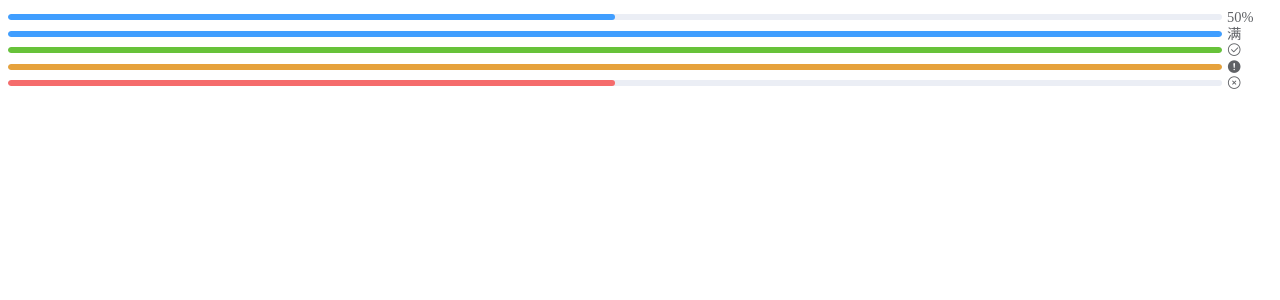
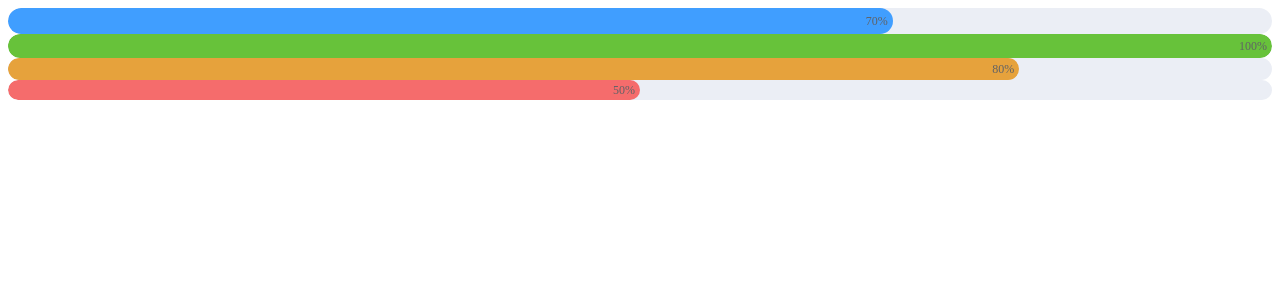
Before and after one commit to kingyeahwei/element_learning, a Vue app: page / in a window 1280 px wide. Shown: the top 300 px of the page. Built offline with nearby package versions, Linux system fonts and the light colour scheme.

Commit message:
progress 百分比内显

```diff
--- a/src/App.vue
+++ b/src/App.vue
@@ -1,10 +1,9 @@
 <template>
   <div id="app">
-    <el-progress :percentage="50"></el-progress>
-    <el-progress :percentage="100" :format="format"></el-progress>
-    <el-progress :percentage="100" status="success"></el-progress>
-    <el-progress :percentage="100" status="warning"></el-progress>
-    <el-progress :percentage="50" status="exception"></el-progress>
+    <el-progress text-inside :stroke-width="26" :percentage="70"></el-progress>
+    <el-progress text-inside :stroke-width="24" :percentage="100" status="success"></el-progress>
+    <el-progress text-inside :stroke-width="22" :percentage="80" status="warning"></el-progress>
+    <el-progress text-inside :stroke-width="20" :percentage="50" status="exception"></el-progress>
   </div>
 </template>
 
@@ -16,9 +15,6 @@
       }
     },
     methods: {
-      format(percentage) {
-        return percentage === 100 ? "满" : `${percentage}%`;
-      }
     }
   }
 </script>
```
